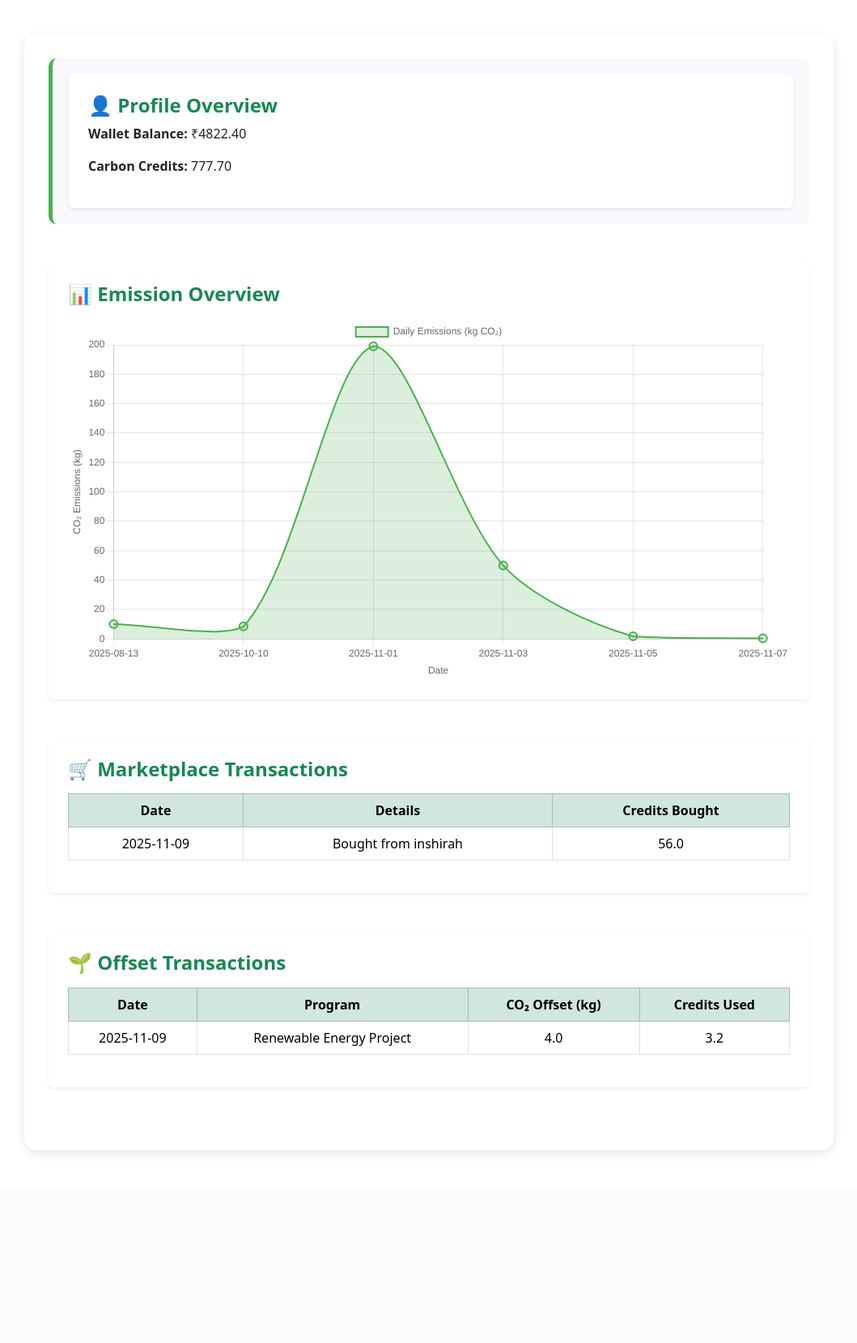
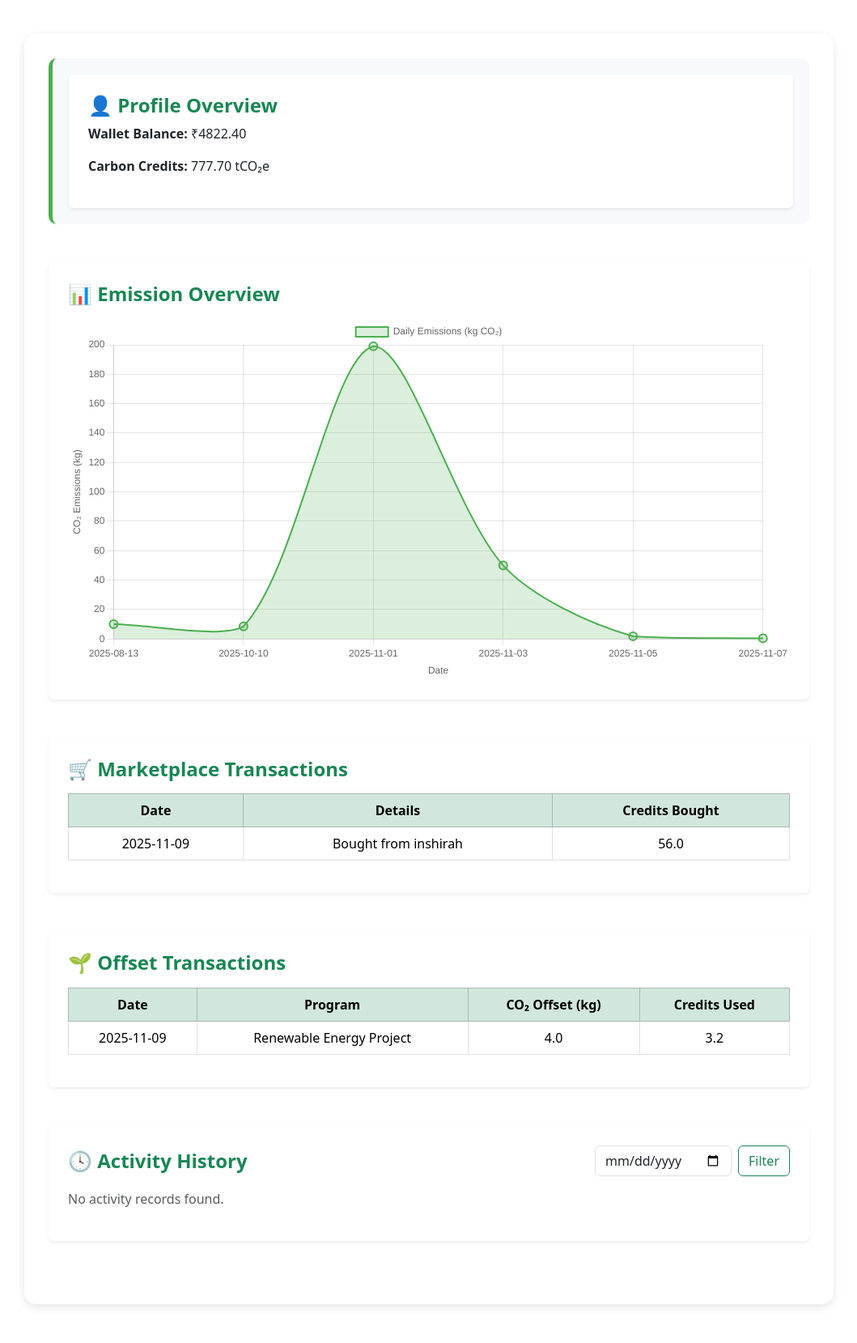
Before and after one commit to UditaPuri22/carbon-credits-main, a Flask app: page /dashboard in a window 1280 px wide. Shown: the part 198-1857 px from the top of the page at 81% size, without its empty margins (110-1169 px from the left). Before the commit the page ends 1621 px from the top, so only its background shows below. Run offline with Flask 3, Linux system fonts and the light colour scheme; a user stored in the database is signed in; data comes from the database, SQL or seed files in the repository; some libraries are stand-ins or nearby versions.

Commit message:
Update dashboard.html - activity history added

```diff
--- a/templates/dashboard.html
+++ b/templates/dashboard.html
@@ -20,7 +20,7 @@
             <div class="card shadow-sm border-0 p-4">
                 <h4 class="fw-bold text-success">👤 Profile Overview</h4>
                 <p><strong>Wallet Balance:</strong> ₹{{ "%.2f"|format(user.wallet_balance) }}</p>
-                <p><strong>Carbon Credits:</strong> {{ "%.2f"|format(user.credits) }}</p>
+                <p><strong>Carbon Credits:</strong> {{ "%.2f"|format(user.credits) }} tCO₂e</p>
             </div>
         </section>
 
@@ -98,6 +98,54 @@
                 {% endif %}
             </div>
         </section>
+
+
+        <section class="table-section mb-5">
+            <div class="card shadow-sm border-0 p-4">
+                <div class="d-flex justify-content-between align-items-center mb-3">
+                    <h4 class="fw-bold text-success mb-0">🕓 Activity History</h4>
+                    <form method="GET" action="{{ url_for('dashboard') }}" class="d-flex align-items-center">
+                        <input type="date" name="date" class="form-control me-2" value="{{ filter_date or '' }}">
+                        <button type="submit" class="btn btn-outline-success">Filter</button>
+                        {% if filter_date %}
+                        <a href="{{ url_for('dashboard') }}" class="btn btn-outline-secondary ms-2">Clear</a>
+                        {% endif %}
+                    </form>
+                </div>
+
+                {% if activity_data %}
+                <div class="table-responsive">
+                    <table class="table table-bordered align-middle">
+                        <thead class="table-success">
+                            <tr>
+                                <th>Date</th>
+                                <th>Activity Type</th>
+                                <th>Unit</th>
+                                <th>Amount</th>
+                                <th>Emission (kg CO₂e)</th>
+                                <th>Remaining Credits (tCO₂e)</th>
+                            </tr>
+                        </thead>
+                        <tbody>
+                            {% for a in activity_data %}
+                            <tr>
+                                <td>{{ a.date }}</td>
+                                <td>{{ a.type }}</td>
+                                <td>{{ a.unit }}</td>
+                                <td>{{ a.amount }}</td>
+                                <td>{{ a.emission }}</td>
+                                <td>{{ a.remaining_credits }}</td>
+                            </tr>
+                            {% endfor %}
+                        </tbody>
+                    </table>
+                </div>
+                {% else %}
+                    <p class="text-muted">No activity records found{% if filter_date %} for {{ filter_date }}{% endif %}.</p>
+                {% endif %}
+            </div>
+        </section>
+
     </div>
 </div>
 
```
